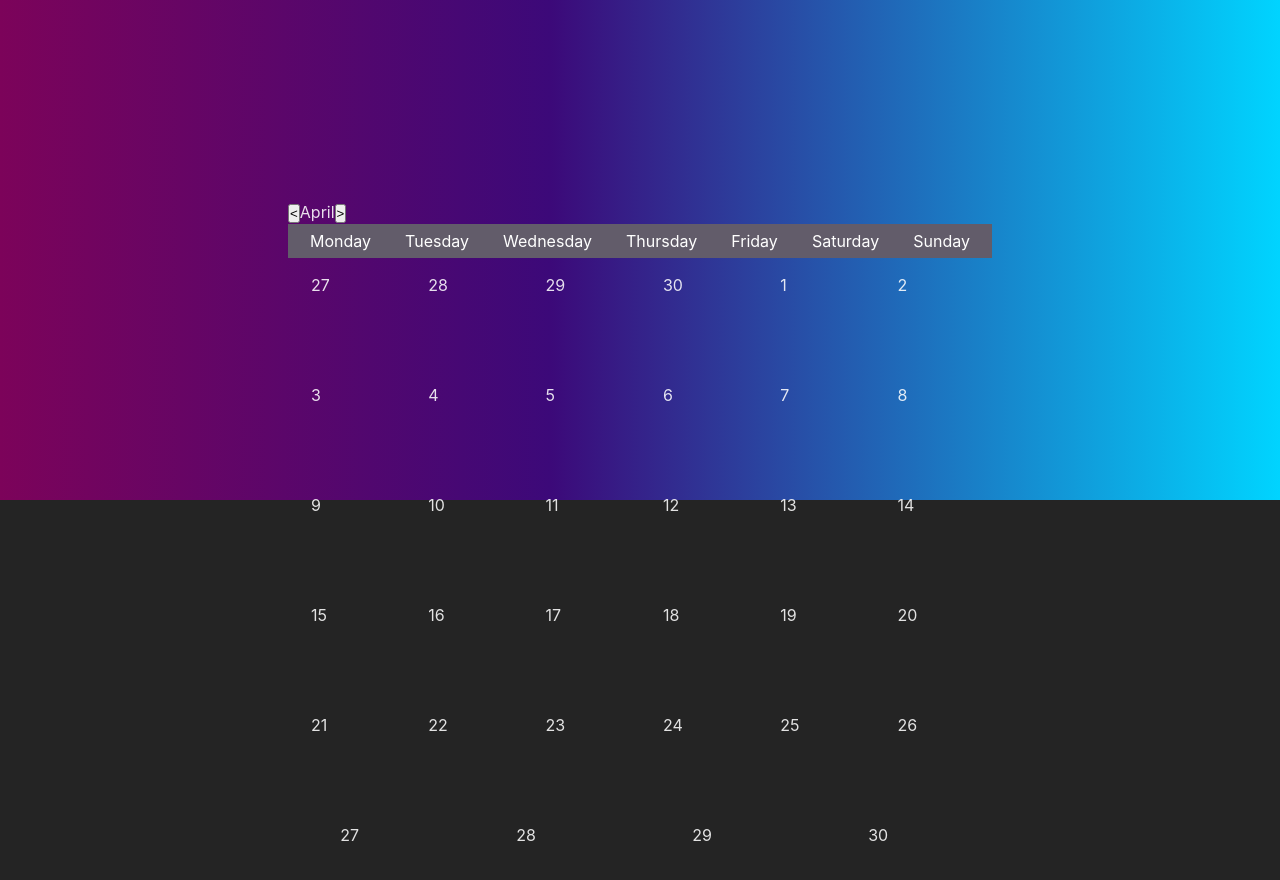
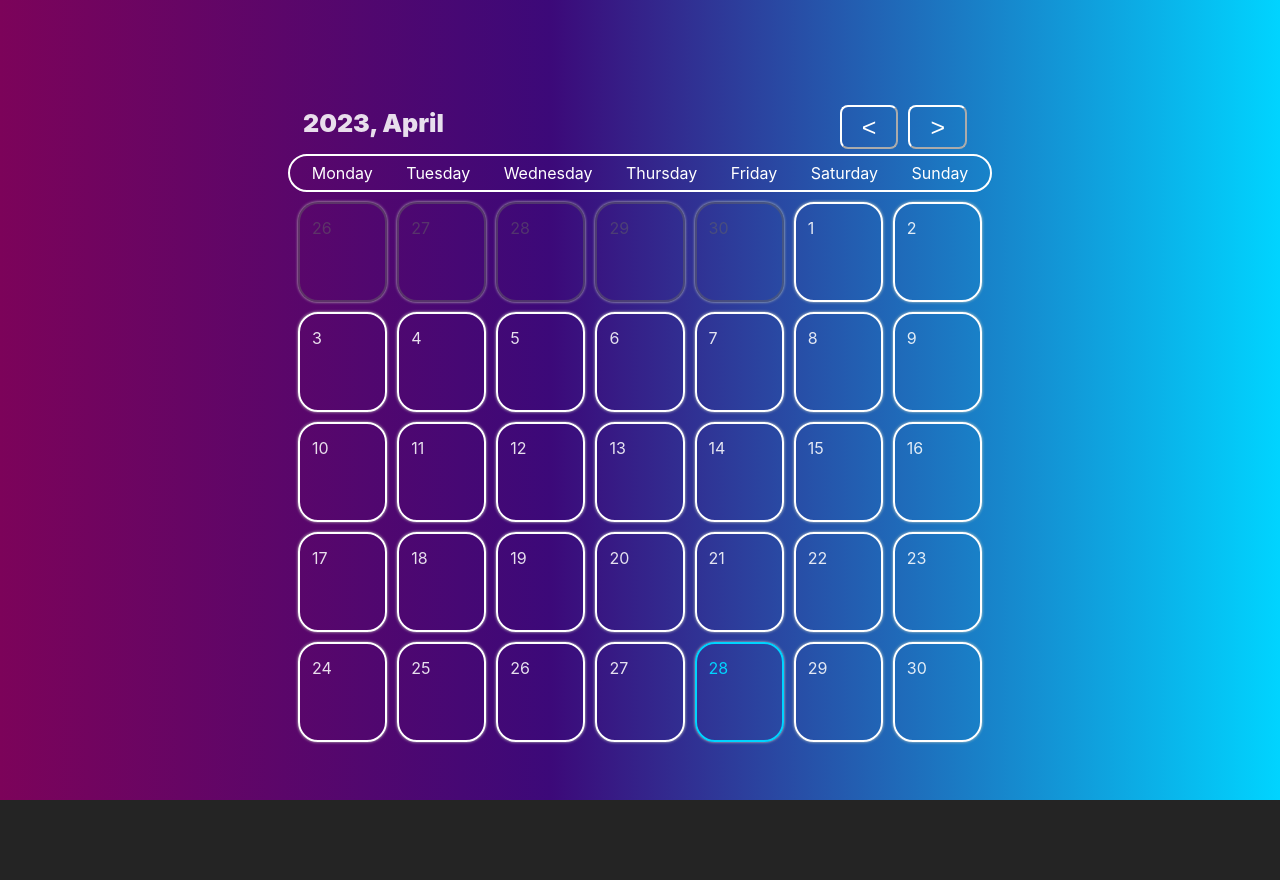
Before and after one commit to Viikuu/calendar-app, a React (Vite) app in the folder calendar-app-front/: page / in a window 1280 px wide. Shown: the top 880 px of the page. After the commit the page ends 800 px from the top, so only its background shows below. Built offline with nearby package versions, Linux system fonts and the light colour scheme.

Commit message:
feat: implement calendar design

```diff
--- a/calendar-app-front/src/App.css
+++ b/calendar-app-front/src/App.css
@@ -1,51 +1,118 @@
 
 .background-container {
   background-image: linear-gradient(90deg, rgba(124, 3, 90, 1) 0%, rgba(60, 9, 121, 1) 43%, rgba(0, 212, 255, 1) 100%);
-width: 100%;
-  height: 500px;
+  width: 100%;
+  height: 100%;
+  position:absolute;
 }
 
 .calendar-container {
   width: 55%;
   margin:auto;
   position: relative;
-  top: -500px;
-  padding-top:200px;
+  padding-top:100px;
 }
+
 
 .weekdays-container {
   display: flex;
   margin: auto;
   justify-content: space-around;
-  background:#625c6a;
+  border: 2px solid #FFFFFF;
+  border-radius: 20px;
   padding: 5px;
-
 }
 
 .weekdays-container .week-day {
   color: white;
 }
 
+.month-nav-container {
+  display: flex;
+  justify-content: space-between;
+  margin: auto;
+  padding: 5px;
+}
+
+.month-nav-info {
+  margin-left:10px;
+  width: 10em;
+  font-size: 25px;
+  font-weight: 1000;
+}
+
+.month-nav-container div {
+  margin-right: 10px;
+}
+
+.month-nav-container button {
+  background-color: rgba(221, 216, 216, 0);
+  border-radius: 8px;
+  border-width: 2px;
+  border-color: #FFFFFF;
+  color: #ffffff;
+  cursor: pointer;
+  display: inline-block;
+  font-family: "Haas Grot Text R Web", "Helvetica Neue", Helvetica, Arial, sans-serif;
+  font-size: 25px;
+  font-weight: 500;
+  line-height: 20px;
+  list-style: none;
+  margin: 0;
+  margin-right: 10px;
+  padding: 10px 20px;
+  text-align: center;
+  transition: all 200ms;
+  vertical-align: baseline;
+  white-space: nowrap;
+  user-select: none;
+}
+
+
+
 .calendar {
   width: 100%;
-    margin: auto;
-    display: flex;
-    justify-content: space-around;
-    flex-wrap: wrap;
+  padding:5px;
+  display: grid;
+  grid-template-columns: repeat(7, 1fr);
+  grid-column-gap: 0px;
+  grid-row-gap: 0px;
+}
+
+
+.week-day {
+  justify-self: center;
 }
 
 .calendarDays {
-  width: 13%;
-  padding: 10px;
+  padding: 12px;
   height: 100px;
+  margin: auto;
   cursor: pointer;
   box-sizing: border-box;
-
   margin: 5px;
   box-shadow: 0px 0px 3px #CBD4C2;
   display: flex;
   flex-direction: column;
-  justify-content: space-between;
-  cursor: default !important;
-  box-shadow: none !important;
+  border: 2px solid #FFFFFF;
+  border-radius: 20px;
 }
+
+.selected {
+  border: 8px solid #FFFFFF;
+  font-weight: bold;
+}
+
+.noActive {
+  border: 2px solid #6464647c;
+  color: #6464647c;
+}
+
+.isToday {
+  color:rgba(0, 212, 255, 1);
+  border-color: rgba(0, 212, 255, 1);
+}
+
+.dayComponent {
+  background-color: rgba(255, 255, 255, 0.13);
+}
--- a/calendar-app-front/src/components/Calendar.tsx
+++ b/calendar-app-front/src/components/Calendar.tsx
@@ -1,12 +1,14 @@
 import React, { useEffect, useState } from "react";
 import { CalendarDate, Weekday } from '../utils/types';
 import { Months, Weekdays } from "../configs/Weekdays";
+import { Day } from "./Day";
 
 export const Calendar: React.FC = () => {
 
   //const [nav, setNav] = useState<number>(0);
-  //const [selected, setSelected] = useState(null);
+
   //const [events, setEvents] = useState([]);
+  const [selected, setSelected] = useState<CalendarDate|null>(null);
   const [year, setYear] = useState<number>((new Date).getFullYear());
   const [month, setMonth] = useState<number>((new Date).getMonth());
   const [calendarDays, setCalendarDays] = useState<CalendarDate[]>([]);
@@ -36,7 +38,7 @@ export const Calendar: React.FC = () => {
 
     const calDays: CalendarDate[] = [];
 
-    for (let i = 1; i < daysInMonth + paddingDays; i++) {
+    for (let i = 0; i < daysInMonth + paddingDays; i++) {
       if (i < paddingDays) {
         const d = daysInPrevMonth - paddingDays + i
         const m = thisMonth - 1 === -1 ? 11 : thisMonth  - 1;
@@ -61,6 +63,13 @@ export const Calendar: React.FC = () => {
     setCalendarDays(calDays);
   }
 
+  function isToday(dt: CalendarDate): boolean {
+    const today = new Date();
+    return today.getDate() === dt.day &&
+      today.getMonth() === dt.month &&
+      today.getFullYear() === dt.year;
+  }
+
   useEffect(() => {
     const dt = new Date();
     genDays(dt);
@@ -68,7 +77,6 @@ export const Calendar: React.FC = () => {
 
   useEffect(() => {
     const dt = new Date(year, month);
-    console.log(month);
     genDays(dt);
   }, [year, month]);
 
@@ -83,11 +91,12 @@ export const Calendar: React.FC = () => {
     <div className="calendar-container">
       <div className="datepicker-container">
 
+        <div className="month-nav-container">
+          <div className="month-nav-info"> {year}, {Months[month]} </div>
+          <div>
+            <button onClick={decreaseMonth}> {' < '}</button>
+            <button onClick={increaseMonth}> {' > '} </button>
           </div>
-      <div className="month-nav-container">
-        <button onClick={decreaseMonth}> {' < '}</button>
-        {Months[month]}
-        <button onClick={increaseMonth}> {' > '} </button>
         </div>
 
         <div className="weekdays-container">
@@ -96,12 +105,22 @@ export const Calendar: React.FC = () => {
           ))}
         </div>
         <div className="calendar">
-        { calendarDays.length !== 0 && calendarDays.map(date => (
+          {calendarDays.length !== 0 && calendarDays.map(date => (
             <div key={[date.day, date.month, date.year].join('.')}
-            className={'calendarDays'}
+              id={[date.day, date.month, date.year].join('.')}
+              className={`calendarDays ${!date.active ? 'noActive': ''} ${selected === date ? 'selected': ''} ${isToday(date) ? 'isToday': ''}`}
+              onClick={
+                (e) => {
+                  const thisDate = e.target.id.split('.');
+                  const thisCalendarDate = calendarDays.find((day: CalendarDate) =>  day.day == thisDate[0] && day.month == thisDate[1] && day.year == thisDate[2]) as CalendarDate;
+                  setSelected(thisCalendarDate);
+                }
+              }
             > {date.day} </div>
             ))
+
           }
+        </div>
       </div>
     </div>
   )
```
Lines whose indentation alone changed are shown as unchanged.
